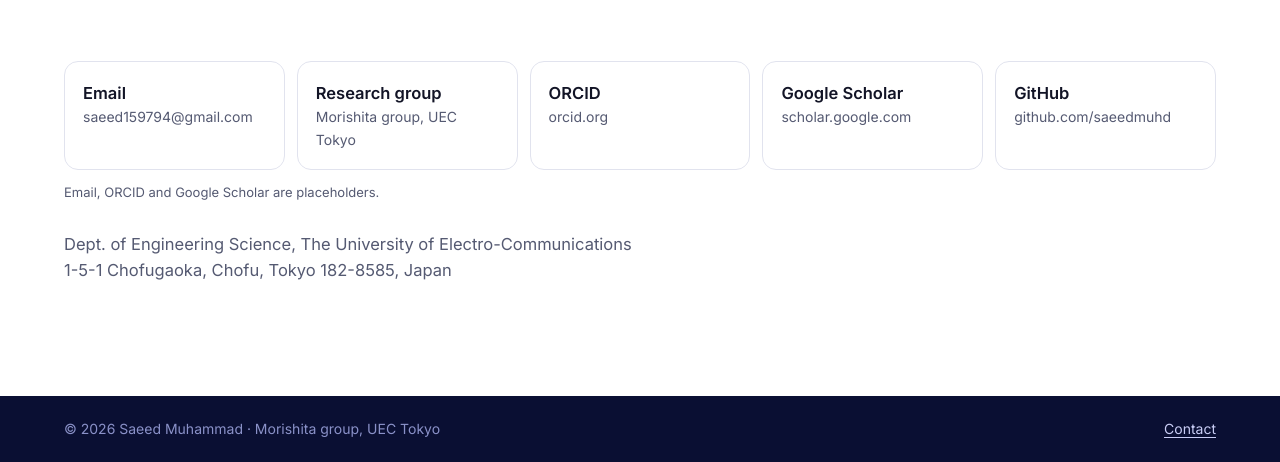
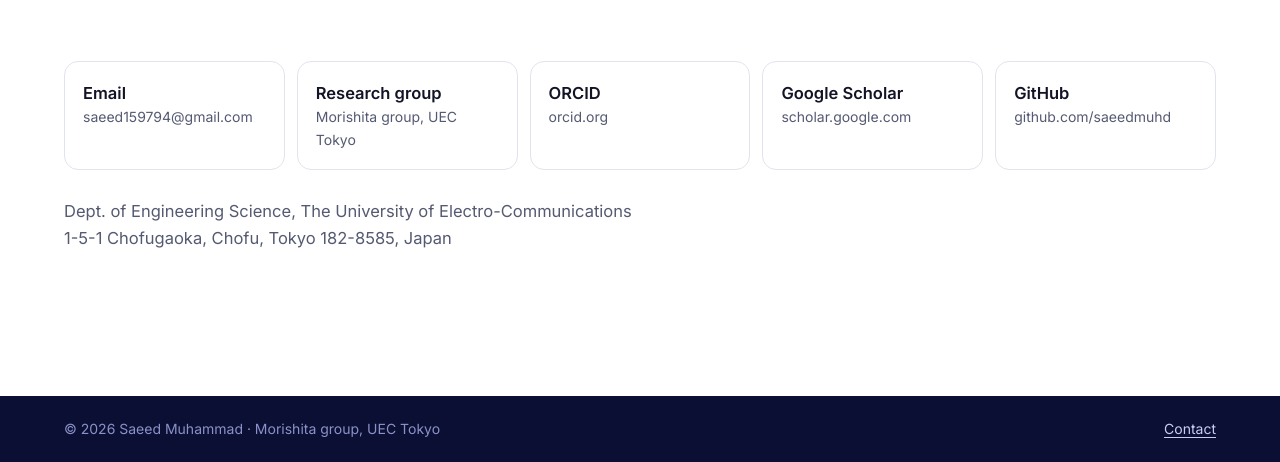
Before and after one commit to saeedmuhd/saeedmuhd.github.io, a plain HTML site: page contact.html in a window 1280 px wide. Shown: the part 338-800 px from the top of the page. Drawn offline with Linux system fonts and the light colour scheme.

Commit message:
Update contact.html

```diff
--- a/contact.html
+++ b/contact.html
@@ -21,7 +21,6 @@
     <a href="https://scholar.google.com/">Google Scholar<span>scholar.google.com</span></a>
     <a href="https://github.com/saeedmuhd">GitHub<span>github.com/saeedmuhd</span></a>
   </div>
-  <p class="note">Email, ORCID and Google Scholar are placeholders.</p>
   <p style="margin-top:28px;color:var(--mut)">Dept. of Engineering Science, The University of Electro-Communications<br>1-5-1 Chofugaoka, Chofu, Tokyo 182-8585, Japan</p>
 </div></section>
 </main>
```
